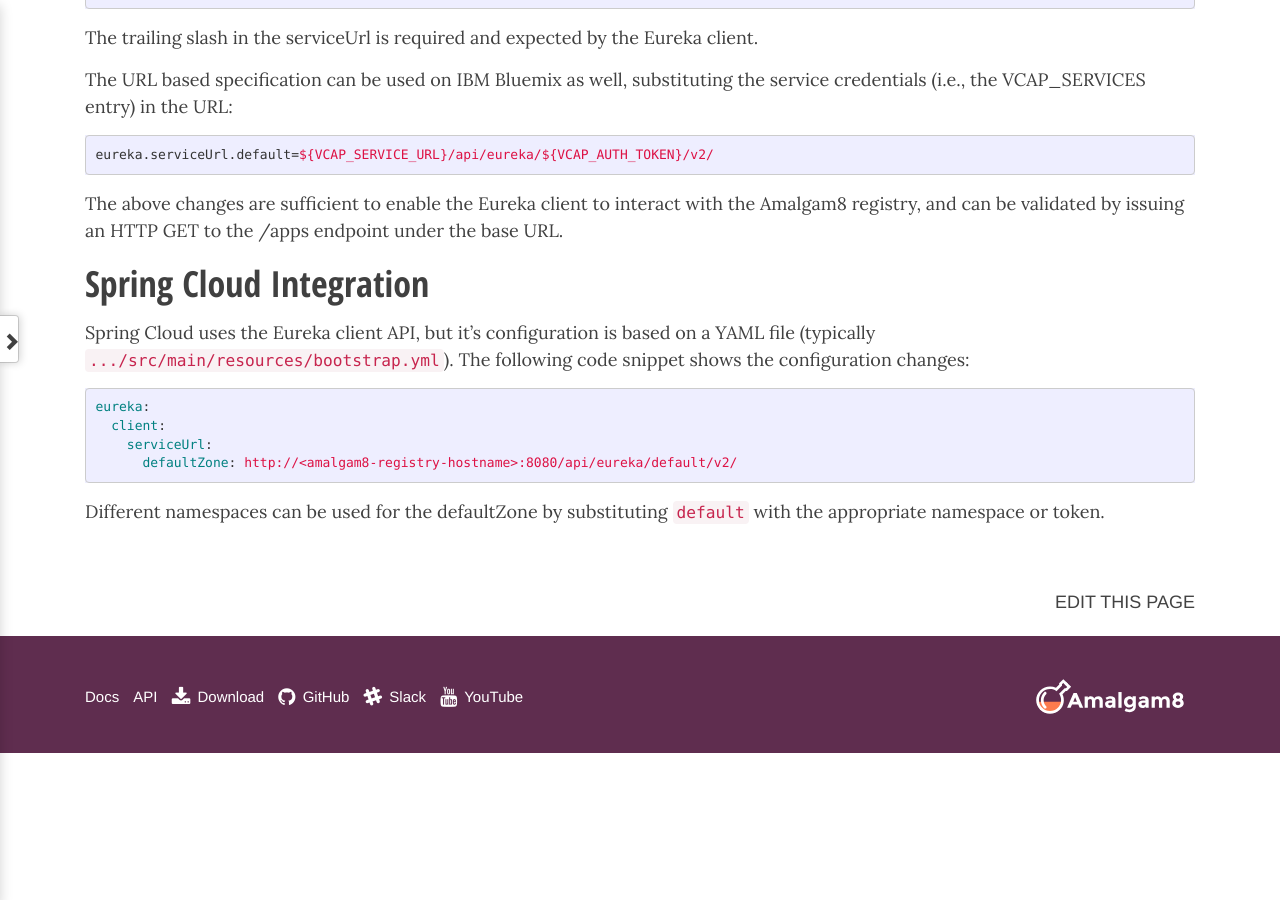
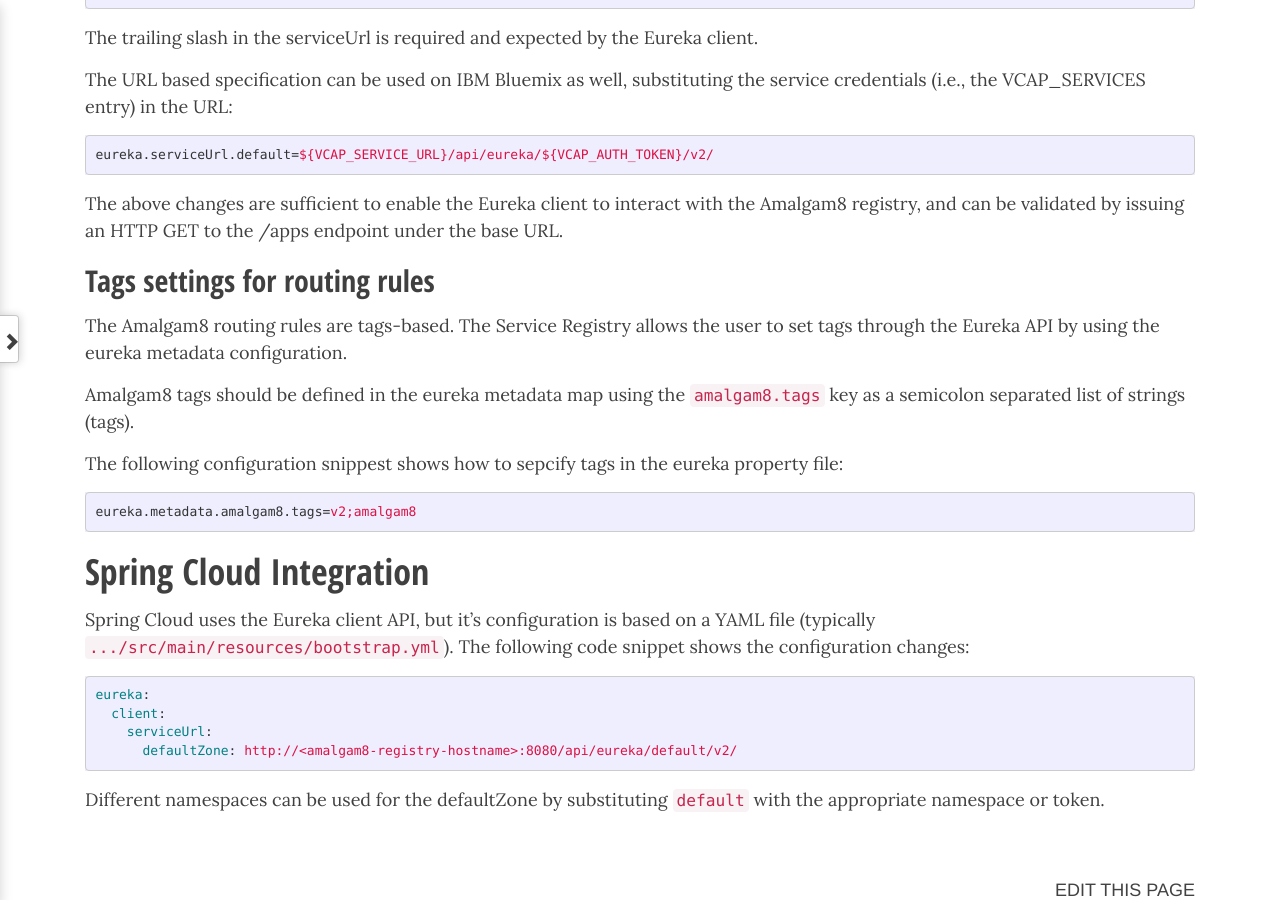
Before and after one commit to amalgam8/amalgam8.github.io, a Jekyll site: the page built from _docs/2-controlplane/2-registry/eureka-compatibility.md, in a window 1280 px wide and 900 px high, scrolled down 869 px. Built offline with Jekyll 4.4.1, drawn with Linux system fonts in a browser that asks for light colours; nearby versions of some CDN libraries; comment, search, counter and statistics services are not loaded; before the commit the page ends 1622 px from its top, so only the background shows below that.

Commit message:
Document Amalgam8 tags setting in eureka configuration (#76)
* Document Amalgam8 tags setting in eureka configuration

* Document Amalgam8 tags setting in eureka configuration

* Document Amalgam8 tags setting in eureka configuration

````diff
--- a/_docs/2-controlplane/2-registry/eureka-compatibility.md
+++ b/_docs/2-controlplane/2-registry/eureka-compatibility.md
@@ -68,6 +68,20 @@
 with the Amalgam8 registry, and can be validated by issuing an HTTP GET to
 the /apps endpoint under the base URL.
 
+## Tags settings for routing rules
+
+The Amalgam8 routing rules are tags-based. The Service Registry allows the user to
+set tags through the Eureka API by using the eureka metadata configuration.
+
+Amalgam8 tags should be defined in the eureka metadata map using the `amalgam8.tags` key
+as a semicolon separated list of strings (tags).
+
+The following configuration snippest shows how to sepcify tags in the eureka property file:
+
+```properties
+eureka.metadata.amalgam8.tags=v2;amalgam8
+```
+
 # Spring Cloud Integration
 
 Spring Cloud uses the Eureka client API, but it's configuration is based on
````
